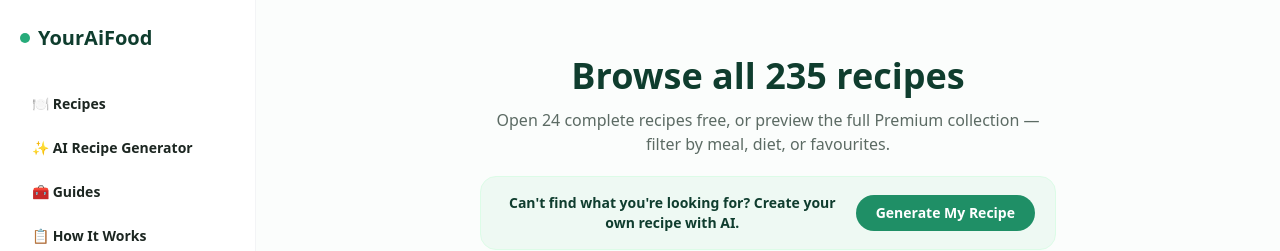
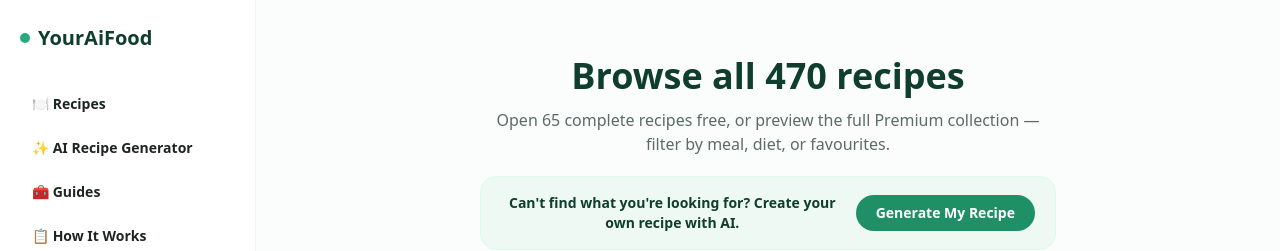
Before and after one commit to usario172332/youraifood-app, a Next.js app in the folder youraifood-app/: page /recipes in a window 1280 px wide. Shown: the top 251 px of the page. Built offline with nearby package versions, Linux system fonts and the light colour scheme; no server answers.

Commit message:
Update RecipesContent.jsx

```diff
--- a/youraifood-app/components/RecipesContent.jsx
+++ b/youraifood-app/components/RecipesContent.jsx
@@ -3,6 +3,9 @@
 import Link from 'next/link';
 import RecipeGallery from './RecipeGallery';
 import { useAuth } from '../lib/AuthContext';
+import { RECIPES } from '../lib/recipes';
+
+const FREE_COUNT = RECIPES.filter((r) => !r.premium).length;
 
 export default function RecipesContent() {
   const { user, isPremium, favorites, toggleFavorite } = useAuth();
@@ -11,10 +14,10 @@ export default function RecipesContent() {
     <>
       <section className="px-6 pb-4 pt-14 text-center">
         <h1 className="mx-auto mb-3 max-w-2xl text-3xl font-extrabold leading-tight text-green-900 sm:text-4xl">
-          Browse all 235 recipes
+          Browse all {RECIPES.length} recipes
         </h1>
         <p className="mx-auto max-w-xl text-ink-soft">
-          Open 24 complete recipes free, or preview the full Premium collection — filter by meal, diet, or
+          Open {FREE_COUNT} complete recipes free, or preview the full Premium collection — filter by meal, diet, or
           favourites.
         </p>
         <div className="mx-auto mt-5 flex max-w-xl flex-col items-center gap-3 rounded-2xl border border-green-100 bg-green-50/60 px-5 py-4 sm:flex-row sm:justify-between">
```
